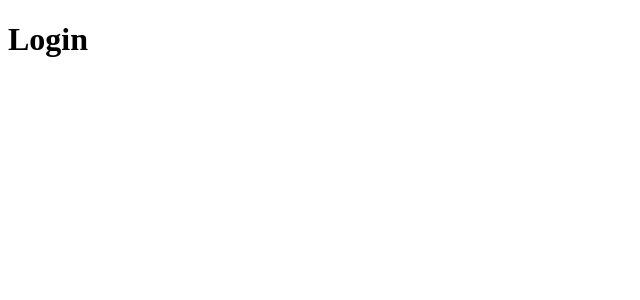
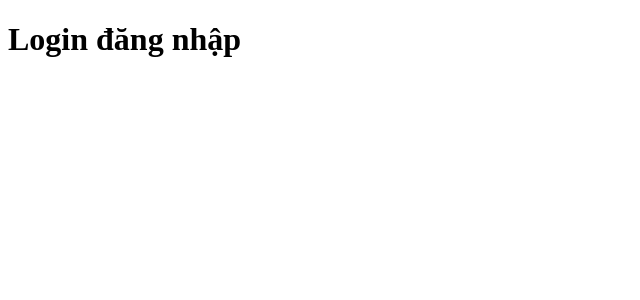
Before and after one commit to nguyenKhangvn/STUDY-REACT, a React (Vite) app: page /login in a window 1280 px wide. Shown: the top 300 px of the page, without its empty margins (0-640 px from the left). Built offline with nearby package versions, Linux system fonts and the light colour scheme.

Commit message:
KhangND test branch v1

```diff
--- a/src/pages/login/index.jsx
+++ b/src/pages/login/index.jsx
@@ -1,7 +1,7 @@
 const LoginPage = () => {
     return (
         <div>
-        <h1>Login</h1>
+        <h1>Login đăng nhập</h1>
         </div>
     );
 };
```
